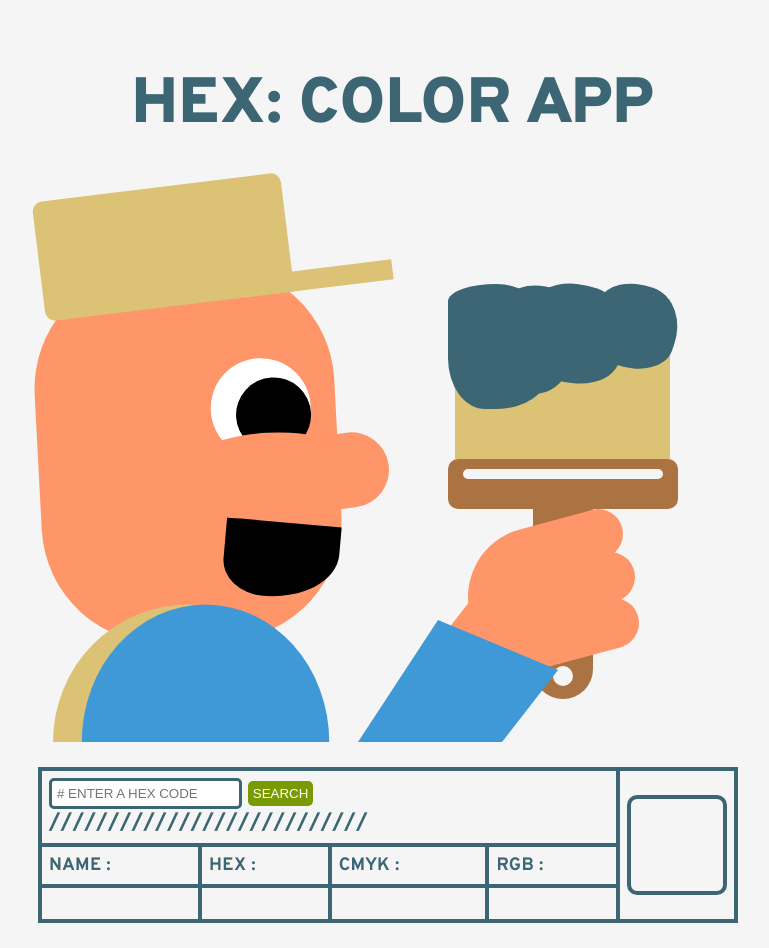
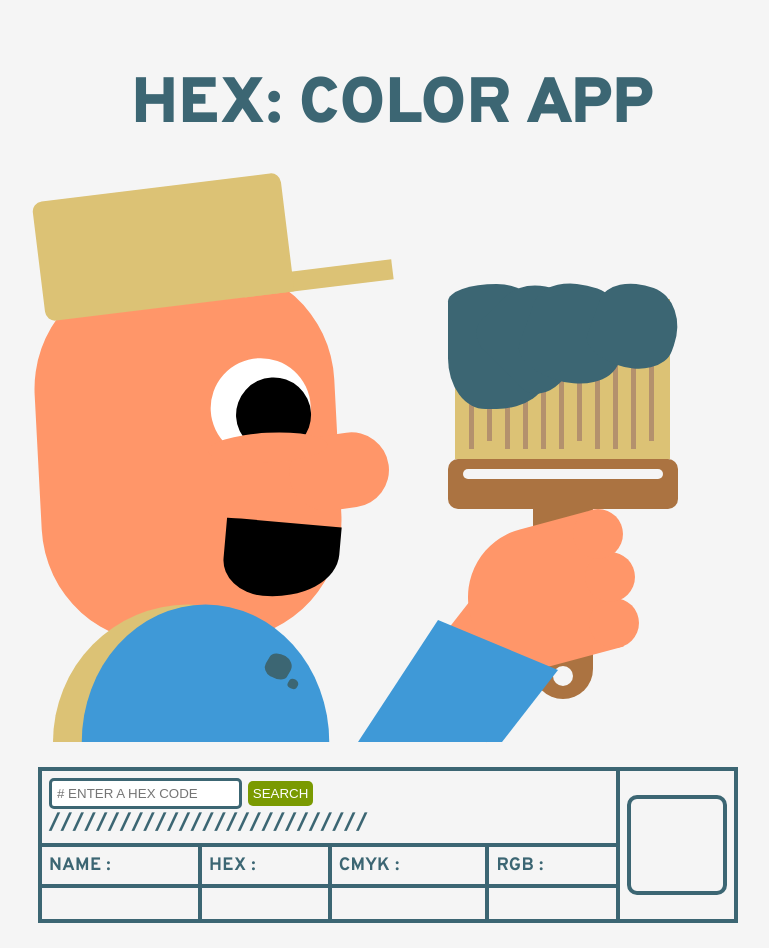
Before and after one commit to dazzoc/Hex-Color-App, a plain HTML site: page index.html in a window 1280 px wide. Shown: the whole page, without its empty margins (252-1021 px from the left). Drawn offline with nearby package versions, Linux system fonts and the light colour scheme.

Commit message:
Design done

```diff
--- a/index.html
+++ b/index.html
@@ -49,11 +49,14 @@
         <div class="finger1"></div>
         <div class="brush">
             <div class="handle"></div>
+            <div class="bristle-lines"></div>
             <div class="bristles"></div>
             <div class="paint"></div>
             <div class="paint2"></div>
             <div class="paint3"></div>
             <div class="paint4"></div>
+            <div class="paint5"></div>
+            <div class="paint6"></div>
         </div>
     </div>
     </div>
--- a/script.js
+++ b/script.js
@@ -7,7 +7,7 @@ const $input = $('input[type="text"]');
 const $button = $('input[type="submit"]');
 let $info = $('.info');
 let $swatch = $('.swatchColor');
-let $paint = $('.paint, .paint2, .paint3, .paint4');
+let $paint = $('.paint, .paint2, .paint3, .paint4, .paint5, .paint6');
 const $eye = $('.pupel');
 const $hat = $('.hat');
 const $mouth = $('.mouth');
--- a/style.css
+++ b/style.css
@@ -290,12 +290,26 @@
         background-color: #ab7341;
     }
 
+    .bristle-lines {
+        position: relative;
+        width: 5px;
+        height: 100px;
+        z-index: 1;
+        bottom: 310px;
+        left: 21px;
+        background-color: #b4916d;
+        box-shadow: 18px -8px 0 #b4916d,
+        36px 0 0 #b4916d, 54px 0 0 #b4916d, 72px 0 0 #b4916d,
+        90px 0 0 #b4916d, 108px -8px 0 #b4916d, 126px 0 0 #b4916d,
+        144px 0 0 #b4916d, 162px 0 0 #b4916d, 180px -8px 0 #b4916d;
+    }
+
     .bristles {
         position: relative;
         width: 215px;
         height: 160px;
         z-index: 0;
-        bottom: 360px;
+        bottom: 460px;
         left: 7px;
         background-color: #dcc275;
     }
@@ -304,8 +318,9 @@
         position: relative;
         width: 100px;
         height: 125px;
-        bottom: 535px;
+        bottom: 635px;
         right: 0px;
+        z-index: 2;
         border-radius: 95% 100% 100% 73% / 27% 73% 56% 79%;
         background-color: #3C6673;
     }
@@ -314,8 +329,9 @@
         position: relative;
         width: 100px;
         height: 100px;
-        bottom: 660px;
+        bottom: 760px;
         left: 40px;
+        z-index: 2;
         transform: rotate(-45deg);
         border-radius: 34% 79% 100% 49% / 37% 96% 65% 38%;
         background-color: #3C6673;
@@ -325,8 +341,9 @@
         position: relative;
         width: 100px;
         height: 100px;
-        bottom: 760px;
+        bottom: 860px;
         left: 78px;
+        z-index: 2;
         transform: rotate(20deg);
         border-radius: 95% 79% 100% 73% / 60% 96% 65% 38%;
         background-color: #3C6673;
@@ -336,12 +353,35 @@
         position: relative;
         width: 85px;
         height: 85px;
-        bottom: 860px;
+        bottom: 960px;
         left: 145px;
+        z-index: 2;
         transform: rotate(20deg);
         border-radius: 95% 79% 100% 73% / 60% 96% 65% 38%;
         background-color: #3C6673;
     }
+
+    .paint5 {
+       position: relative;
+       width: 25px;
+       height: 25px;
+       right: 182px;
+       bottom: 675px;
+       border-radius: 95% 84% 100% 73% / 62% 73% 56% 64%;
+       transform: rotate(30deg);
+       background-color: #3c6673;
+    }
+
+    .paint6 {
+        position: relative;
+        width: 10px;
+        height: 10px;
+        right: 160px;
+        bottom: 675px;
+        border-radius: 95% 84% 100% 73% / 62% 73% 56% 64%;
+        transform: rotate(30deg);
+        background-color: #3c6673;
+     }
 
   /* ----------------------table CSS--------------------- */
 
```
